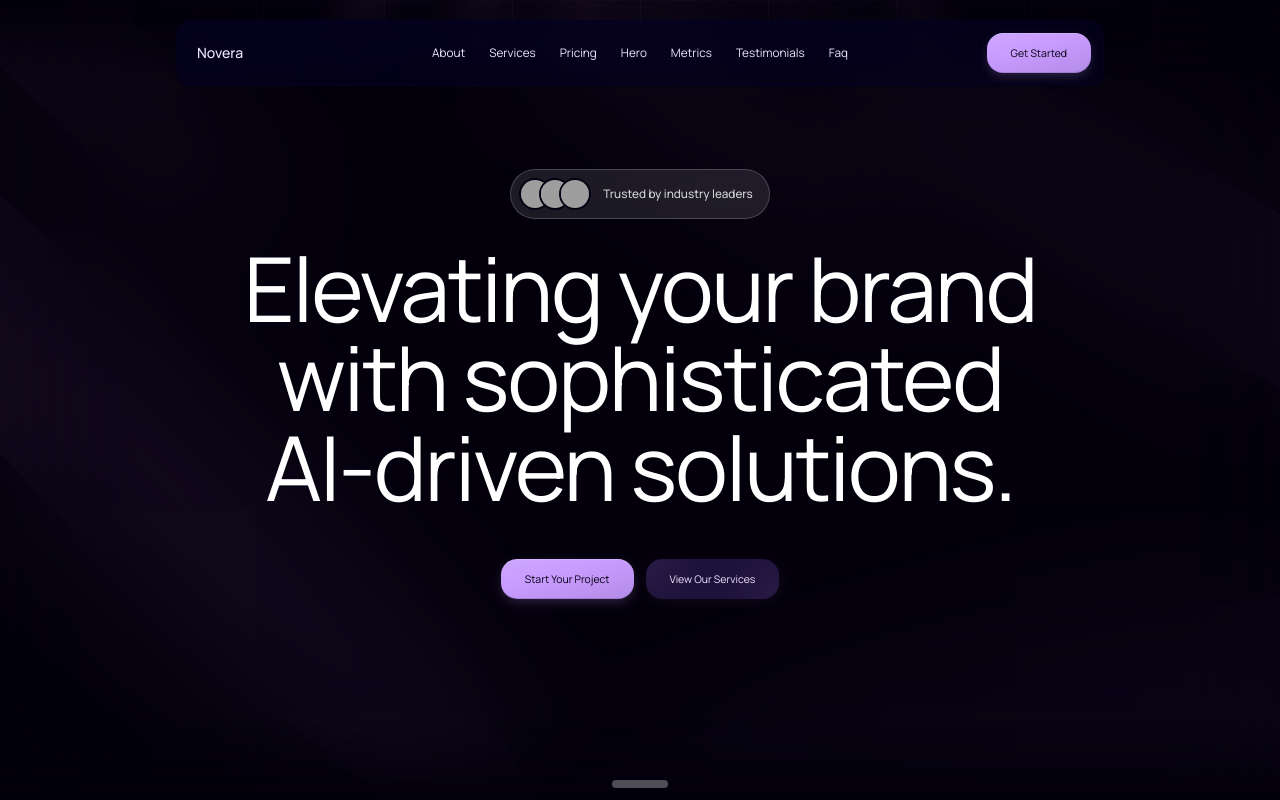
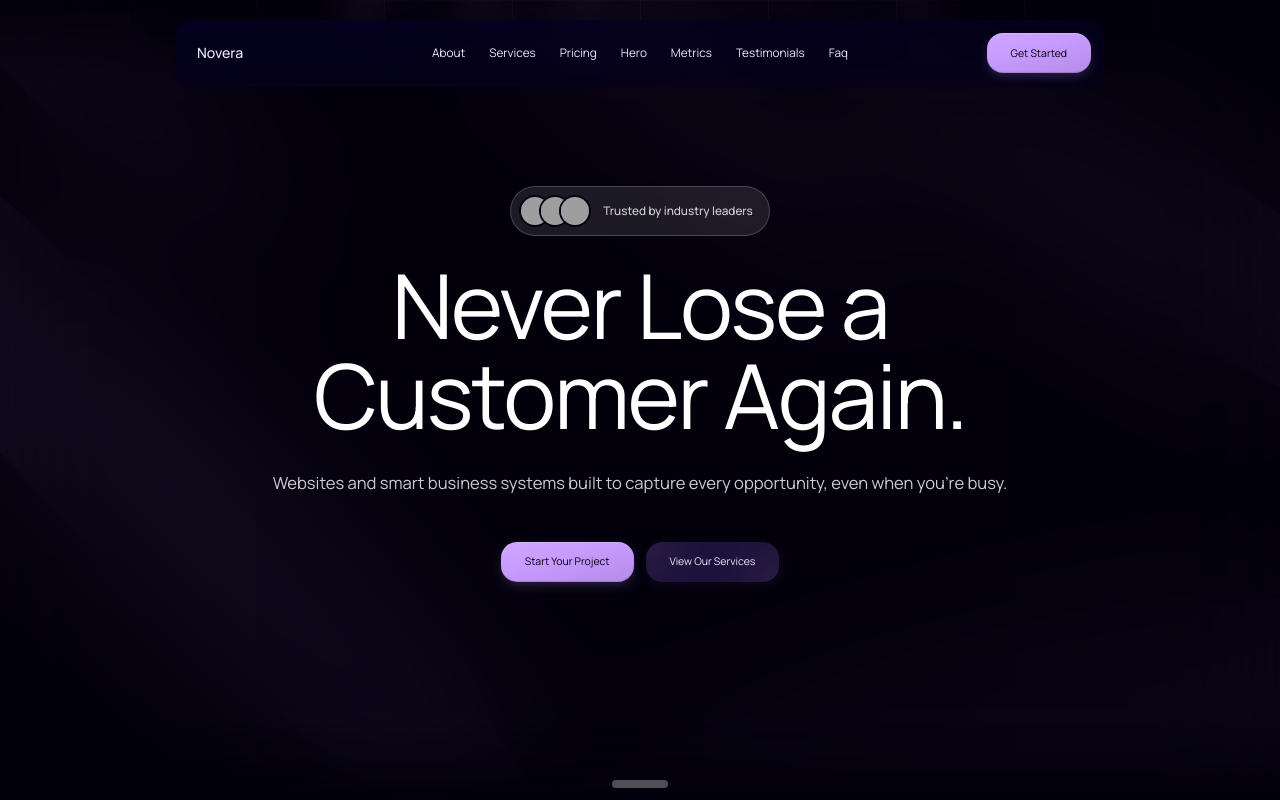
Before and after one commit to dmytro-webild/3ee24696-e440-4f0a-9ec9-90a9e808aae2, a React (Vite) app: page / in a window 1280 px wide. Shown: the top 800 px of the page. Built offline with nearby package versions, Linux system fonts and the light colour scheme; grey boxes are pictures that could not be loaded; a web font is replaced by a local one.

Commit message:
Switch to version 16: modified src/pages/HomePage/sections/Hero.tsx

```diff
--- a/src/pages/HomePage/sections/Hero.tsx
+++ b/src/pages/HomePage/sections/Hero.tsx
@@ -7,6 +7,7 @@ import ImageOrVideo from "@/components/ui/ImageOrVideo";
 import AvatarGroup from "@/components/ui/AvatarGroup";
 import HeroBackgroundSlot from "@/components/ui/HeroBackgroundSlot";
 import AuroraBackground from "@/components/ui/AuroraBackground";
+import CursorTrail from "@/components/ui/CursorTrail";
 
 const avatarsSrc = [
   "http://img.b2bpic.net/free-photo/confident-pretty-young-woman-looking-camera_1262-16156.jpg",
@@ -48,8 +49,9 @@ const HeroInline = () => {
     >
       <HeroBackgroundSlot />
       <AuroraBackground position="absolute" />
+      <CursorTrail color={{ r: 200, g: 155, b: 255 }} />
 
-      <div className="absolute inset-0 bg-black/30" />
+      <div className="absolute inset-0 bg-black/30 pointer-events-none" />
 
       <div className="relative z-10 flex-1 flex items-center justify-center pb-8">
         <div className="flex flex-col items-center gap-6 w-content-width mx-auto text-center text-white">
@@ -69,7 +71,7 @@ const HeroInline = () => {
             transition={{ staggerChildren: 0.1, delayChildren: 0.25 }}
           >
             {(() => {
-              const titleWords = "Elevating your brand with sophisticated AI-driven solutions.".split(" ");
+              const titleWords = "Never Lose a Customer Again.".split(" ");
               const highlightWords = undefined ? undefined.split(" ") : [];
               const allWords = [...titleWords, ...highlightWords];
 
@@ -93,6 +95,15 @@ const HeroInline = () => {
               });
             })()}
           </motion.h1>
+
+          <motion.p
+            className="text-xl md:text-2xl text-white/80 max-w-3xl mt-2"
+            initial={{ opacity: 0, y: 20 }}
+            animate={{ opacity: 1, y: 0 }}
+            transition={{ duration: 1, delay: 0.8, ease: [0.25, 0.1, 0.25, 1] }}
+          >
+            Websites and smart business systems built to capture every opportunity, even when you're busy.
+          </motion.p>
 
           <div className="flex flex-wrap justify-center gap-3 mt-6">
             <motion.div
```
